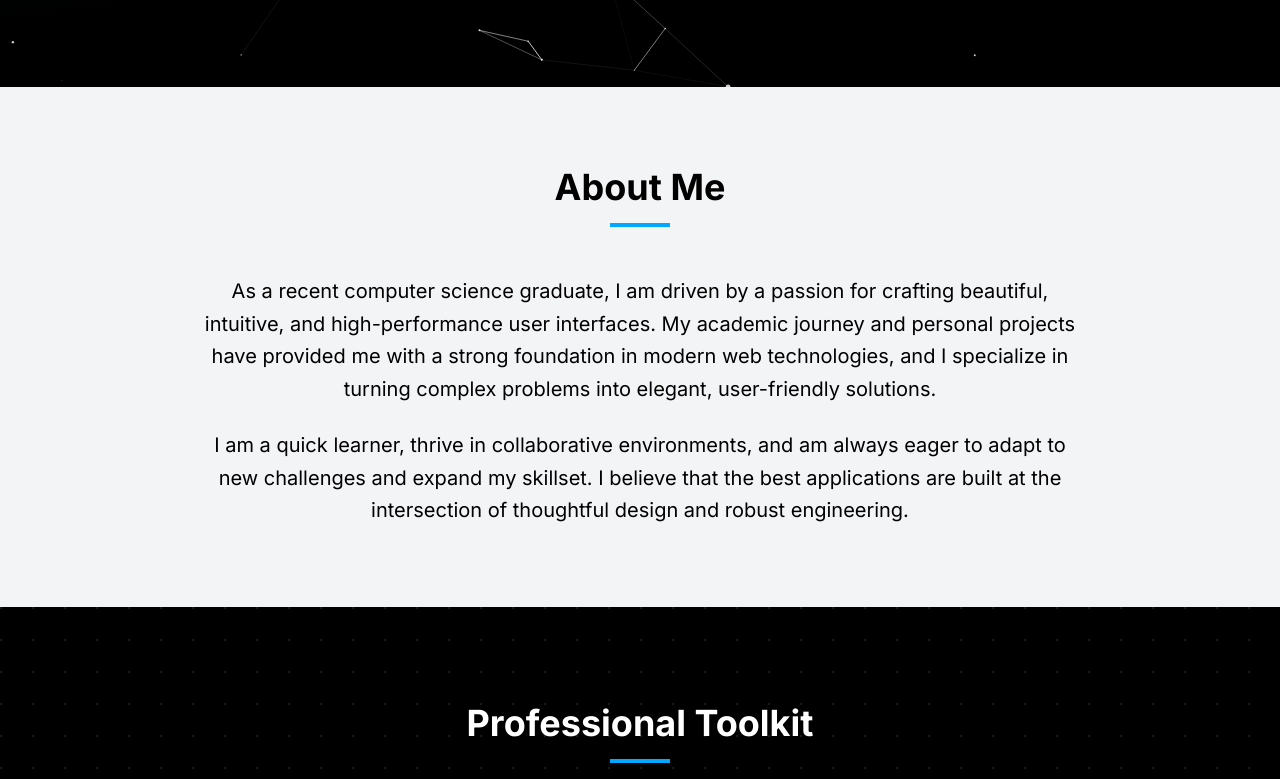
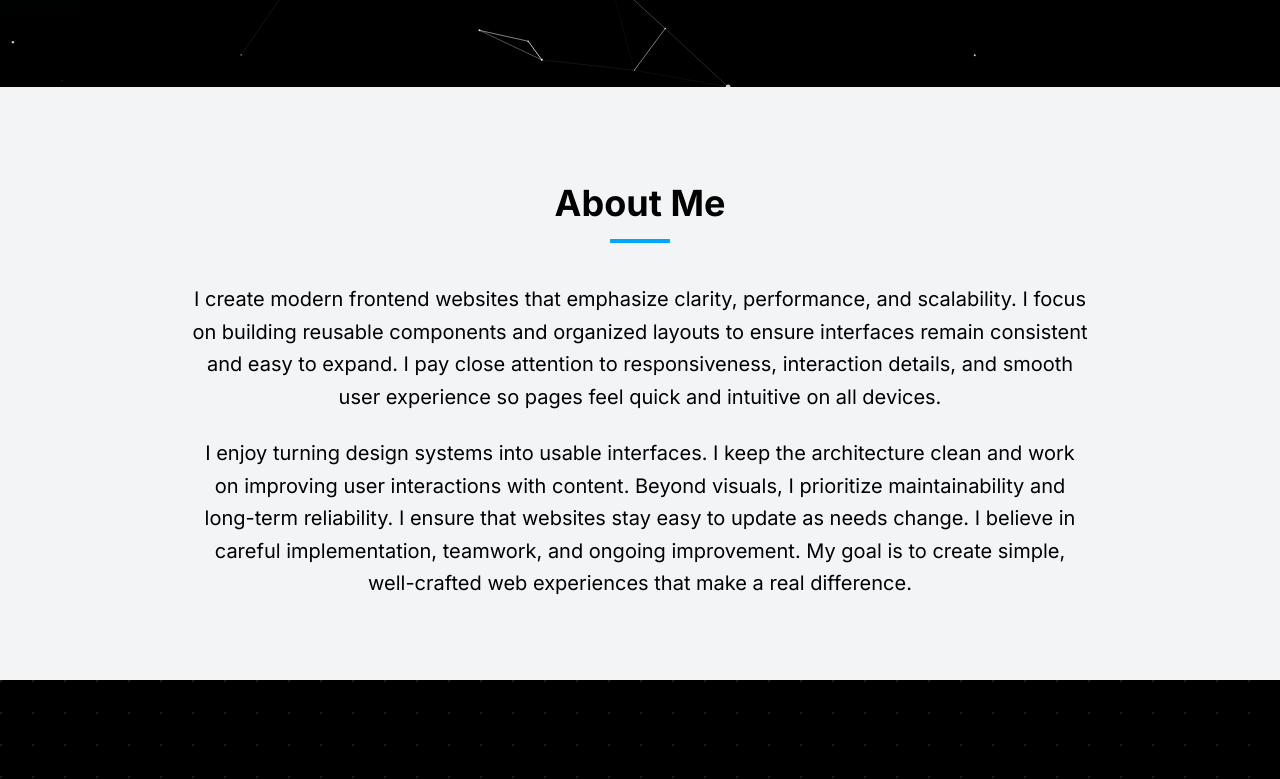
Before and after one commit to vivekkad1/personal-portfolio, a React (Vite) app: page / in a window 1280 px wide. Shown: the part 713-1492 px from the top of the page. Built offline with nearby package versions, Linux system fonts and the light colour scheme.

Commit message:
Update About.jsx

```diff
--- a/src/components/About.jsx
+++ b/src/components/About.jsx
@@ -1,4 +1,4 @@
-import React, { useState, useEffect, useRef } from "react";
+import { useState, useEffect, useRef } from "react";
 
 const useIntersectionObserver = (options) => {
   const [isVisible, setIsVisible] = useState(false);
@@ -39,22 +39,15 @@ function About() {
       }`}
     >
       <div className="container mx-auto px-6">
-        <h2 className="text-3xl md:text-4xl font-bold mb-12 text-center section-title">
+        <h2 className="text-3xl md:text-4xl font-bold mt-4 mb-10 text-center section-title">
           About Me
         </h2>
         <div className="max-w-4xl mx-auto text-center text-base sm:text-lg md:text-xl leading-relaxed space-y-6">
           <p>
-            As a recent computer science graduate, I am driven by a passion for
-            crafting beautiful, intuitive, and high-performance user interfaces.
-            My academic journey and personal projects have provided me with a
-            strong foundation in modern web technologies, and I specialize in
-            turning complex problems into elegant, user-friendly solutions.
+            I create modern frontend websites that emphasize clarity, performance, and scalability. I focus on building reusable components and organized layouts to ensure interfaces remain consistent and easy to expand. I pay close attention to responsiveness, interaction details, and smooth user experience so pages feel quick and intuitive on all devices.
           </p>
           <p>
-            I am a quick learner, thrive in collaborative environments, and am
-            always eager to adapt to new challenges and expand my skillset. I
-            believe that the best applications are built at the intersection of
-            thoughtful design and robust engineering.
+            I enjoy turning design systems into usable interfaces. I keep the architecture clean and work on improving user interactions with content. Beyond visuals, I prioritize maintainability and long-term reliability. I ensure that websites stay easy to update as needs change. I believe in careful implementation, teamwork, and ongoing improvement. My goal is to create simple, well-crafted web experiences that make a real difference.
           </p>
         </div>
       </div>
```
